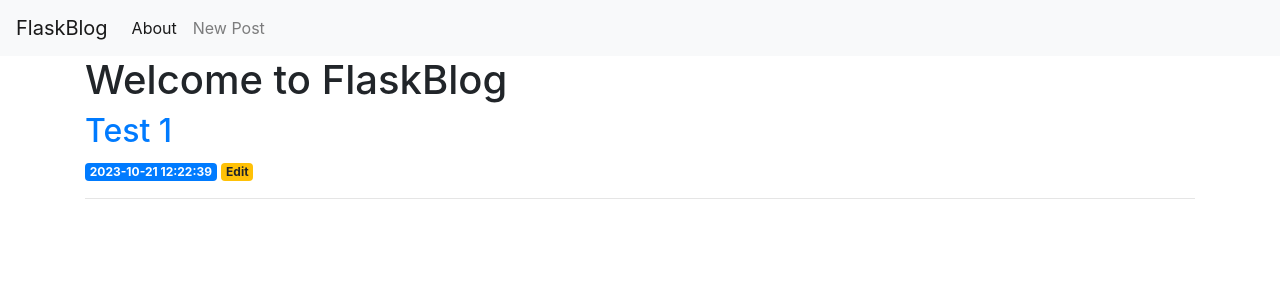
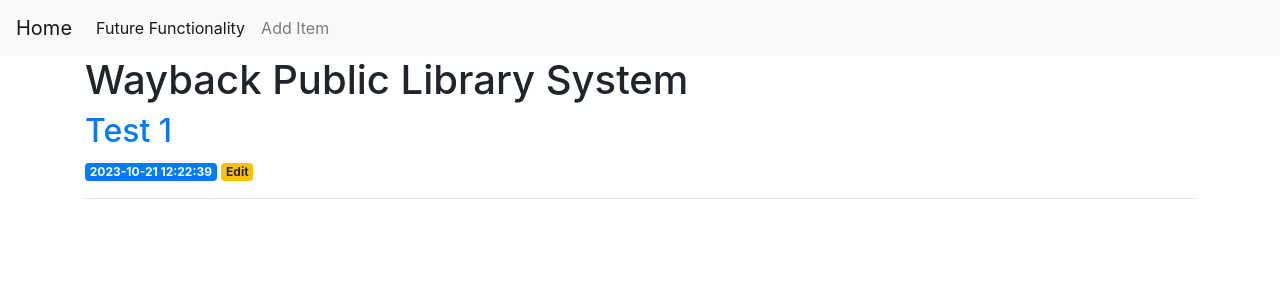
Before and after one commit to BrianAlva/LibraryProject, a Flask app: page / in a window 1280 px wide. Shown: the top 300 px of the page. Run offline with Flask 3, Linux system fonts and the light colour scheme; data comes from the database, SQL or seed files in the repository; some libraries are stand-ins or nearby versions.

Commit message:
Changed Names

```diff
--- /dev/null
+++ b/static/css/style.css
@@ -0,0 +1,3 @@
+h1 {
+    font-size: 24px;
+}
--- a/templates/base.html
+++ b/templates/base.html
@@ -12,17 +12,17 @@
   </head>
   <body>
     <nav class="navbar navbar-expand-md navbar-light bg-light">
-        <a class="navbar-brand" href="{{ url_for('index')}}">FlaskBlog</a>
+        <a class="navbar-brand" href="{{ url_for('index')}}">Home</a>
         <button class="navbar-toggler" type="button" data-toggle="collapse" data-target="#navbarNav" aria-controls="navbarNav" aria-expanded="false" aria-label="Toggle navigation">
             <span class="navbar-toggler-icon"></span>
         </button>
         <div class="collapse navbar-collapse" id="navbarNav">
             <ul class="navbar-nav">
             <li class="nav-item active">
-                <a class="nav-link" href="#">About</a>
+                <a class="nav-link" href="#">Future Functionality</a>
             </li>
             <li class="nav-item">
-              <a class="nav-link" href="{{url_for('create')}}">New Post</a>
+              <a class="nav-link" href="{{url_for('create')}}">Add Item</a>
           </li>
           </ul>
         </div>
--- a/templates/index.html
+++ b/templates/index.html
@@ -1,7 +1,7 @@
 {% extends 'base.html' %}
 
 {% block content %}
-    <h1>{% block title %} Welcome to FlaskBlog {% endblock %}</h1>
+    <h1>{% block title %} Wayback Public Library System {% endblock %}</h1>
     {% for post in posts %}
         <a href="{{ url_for('post', post_id=post['id']) }}">
             <h2>{{ post['title'] }}</h2>
```
